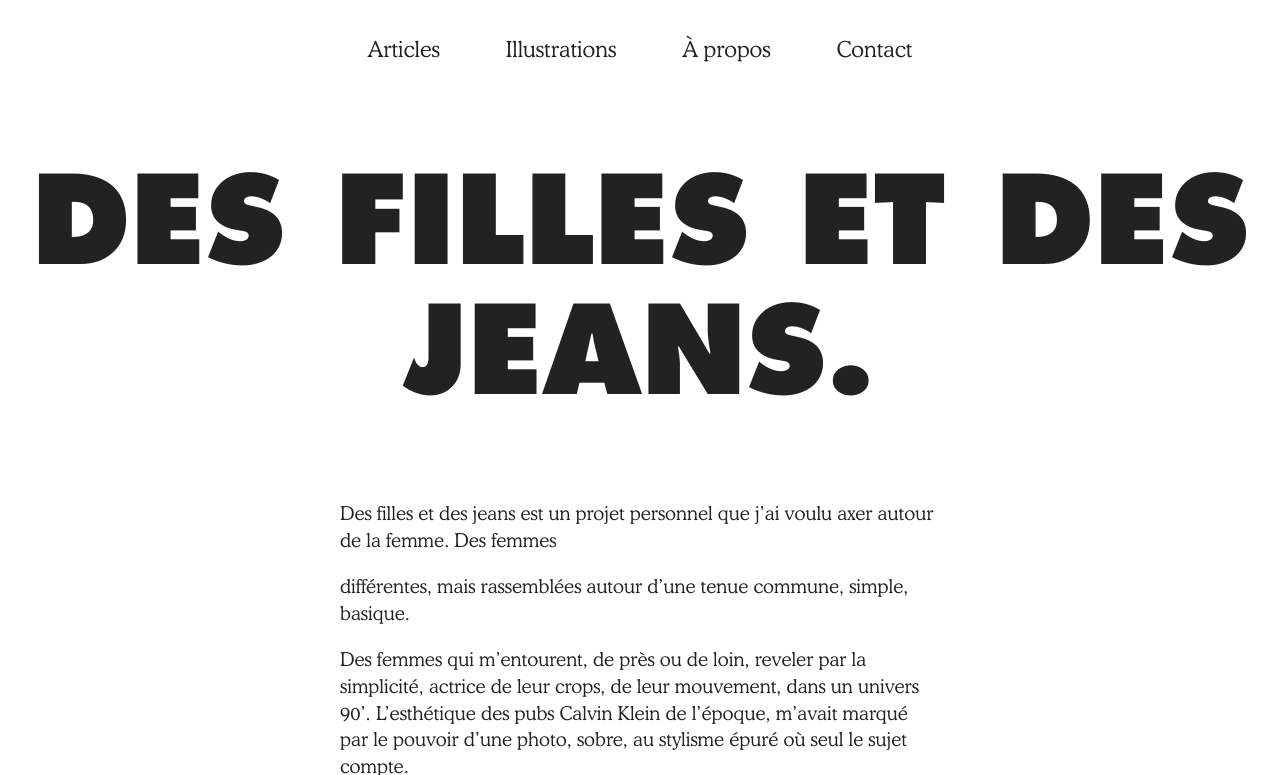
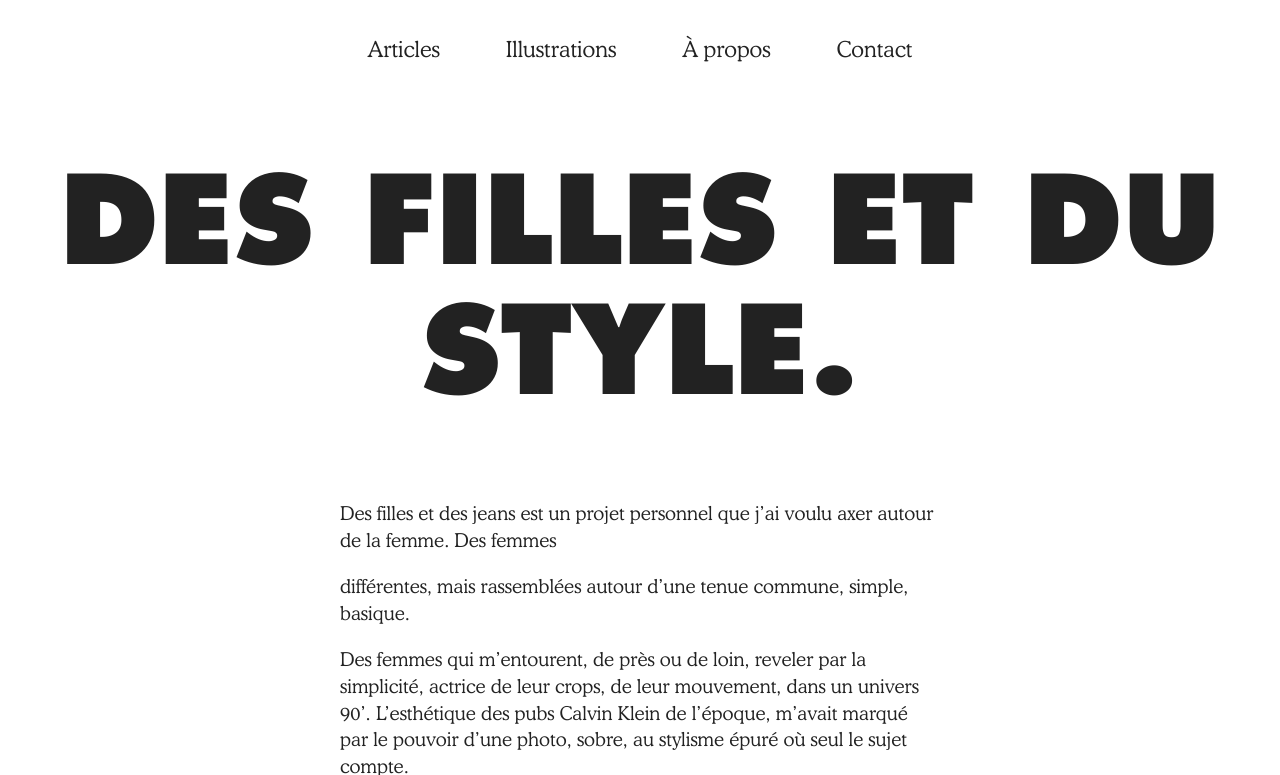
Before and after one commit to yulek-emc/website, a Jekyll site: the page built from _articles/des-filles-et-des-jeans.md, in a window 1280 px wide and 900 px high, cut to the strip 0-775 px from the top of the window. Built offline with Jekyll 4.4.1, drawn with Linux system fonts in a browser that asks for light colours; a script that is not in the unit is left out.

Commit message:
Update Articles “des-filles-et-des-jeans”

```diff
--- a/_articles/des-filles-et-des-jeans.md
+++ b/_articles/des-filles-et-des-jeans.md
@@ -1,6 +1,6 @@
 ---
 layout: article
-title: Des filles et des jeans.
+title: Des filles et du style.
 date: 2019-04-29T09:10:20.942Z
 cover-image: /assets/uploads/newcouv-levis.jpg
 article-content: >-
```
